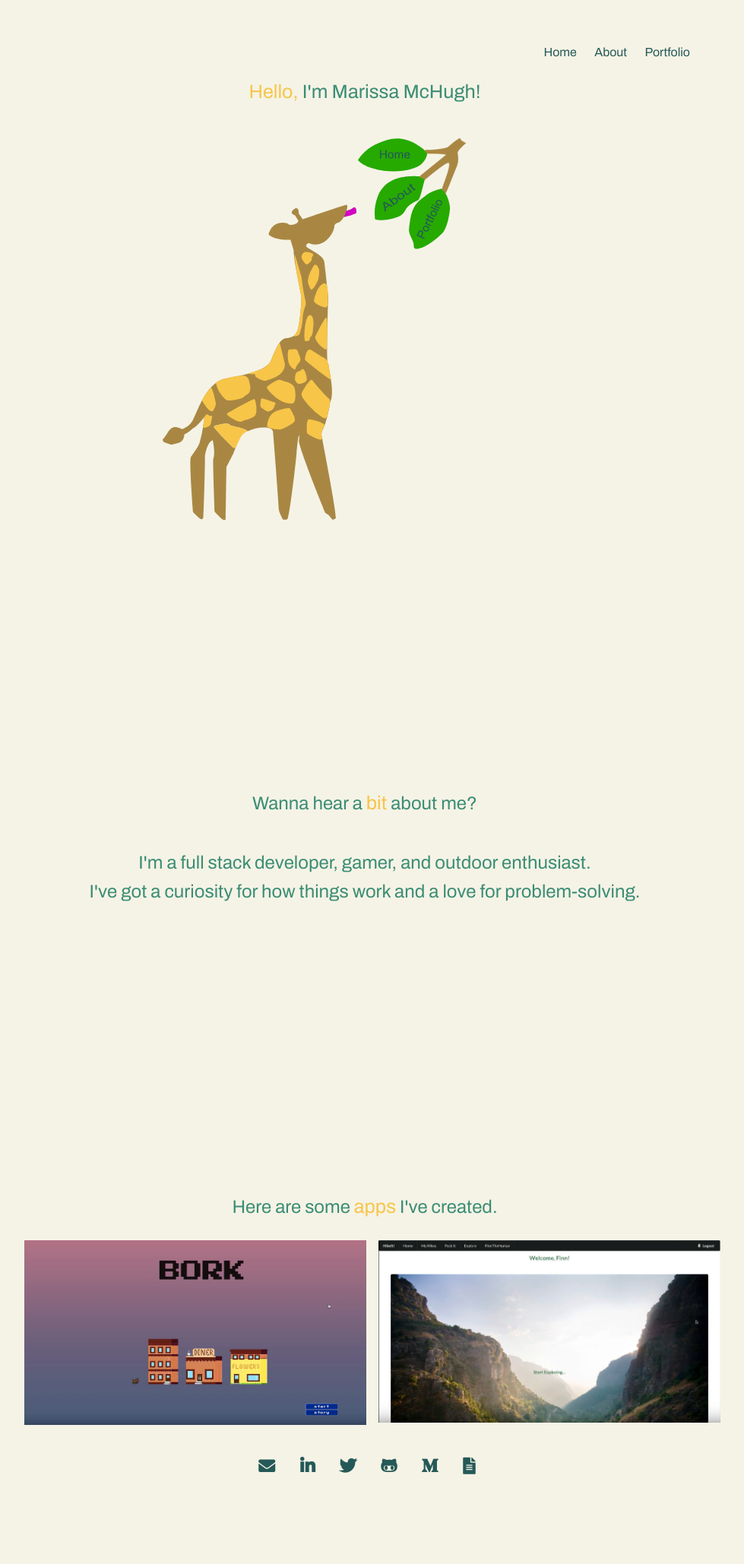
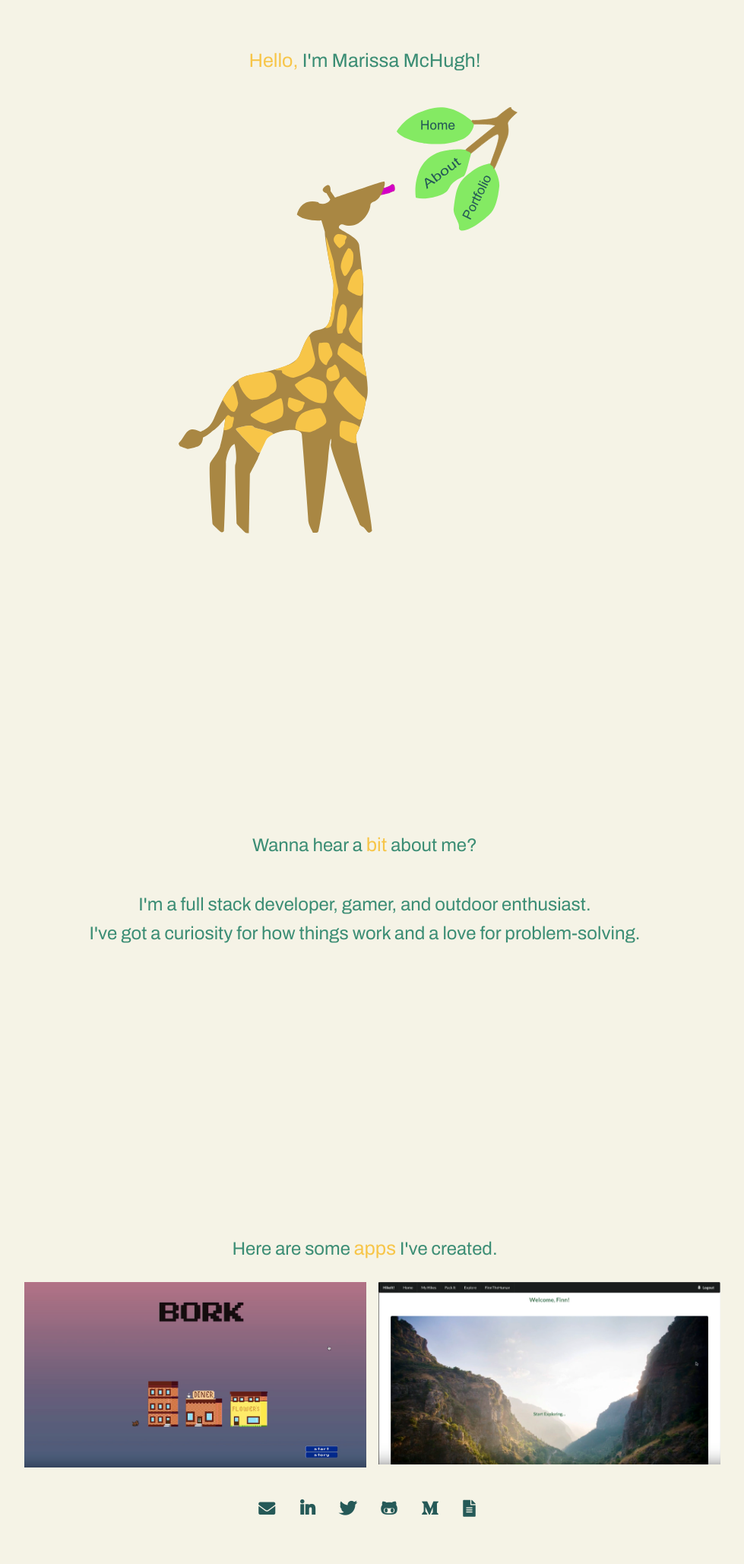
Before and after one commit to Sotom591/sotom591.github.io, a Jekyll site: the page built from index.html, in a window 1280 px wide. Shown: the whole page at 76% size, without its empty margins (160-1139 px from the left). Built offline with Jekyll 4.4.1, drawn with Linux system fonts in a browser that asks for light colours; before the commit the page ends 2002 px from its top, so only the background shows below that.

Commit message:
svg links working

```diff
--- a/_layouts/default.html
+++ b/_layouts/default.html
@@ -11,14 +11,14 @@
 		{% endif %}
 	</head>
 	<body>
-		<nav>
+		<!-- <nav>
     		<ul>
         		<li><a href="#home">Home</a></li>
 	        	<li><a href="#about">About</a></li>
 						<li><a href="#portfolio">Portfolio</a></li>
 
     		</ul>
-		</nav>
+		</nav> -->
 		<div class="container">
       {{ content }}
 		</div><!-- /.container -->
--- a/css/main.css
+++ b/css/main.css
@@ -61,8 +61,8 @@
   display: grid;
 
 }
-.MM{
-  justify-self: center;
+.svg{
+  justify-self: end;
   align-self: start;
   grid-column-start: 2;
   grid-column-end: 2;
--- a/index.html
+++ b/index.html
@@ -5,7 +5,7 @@
 <p><span class="greeting"> Hello, </span><span>I'm Marissa McHugh!</span></p><br/>
 <div class="blurb" name="home">
 
-  {% include_relative assets/images/giraffe7.svg %}
+  <div class="svg">{% include_relative assets/images/giraffe9.svg %}</div>
 
 </div><!-- /.blurb -->
 {% include_relative about/index.html %}
```
Also changed, not shown: assets/images/giraffe8.svg (added), assets/images/giraffe9.svg (added), 1 other file.
